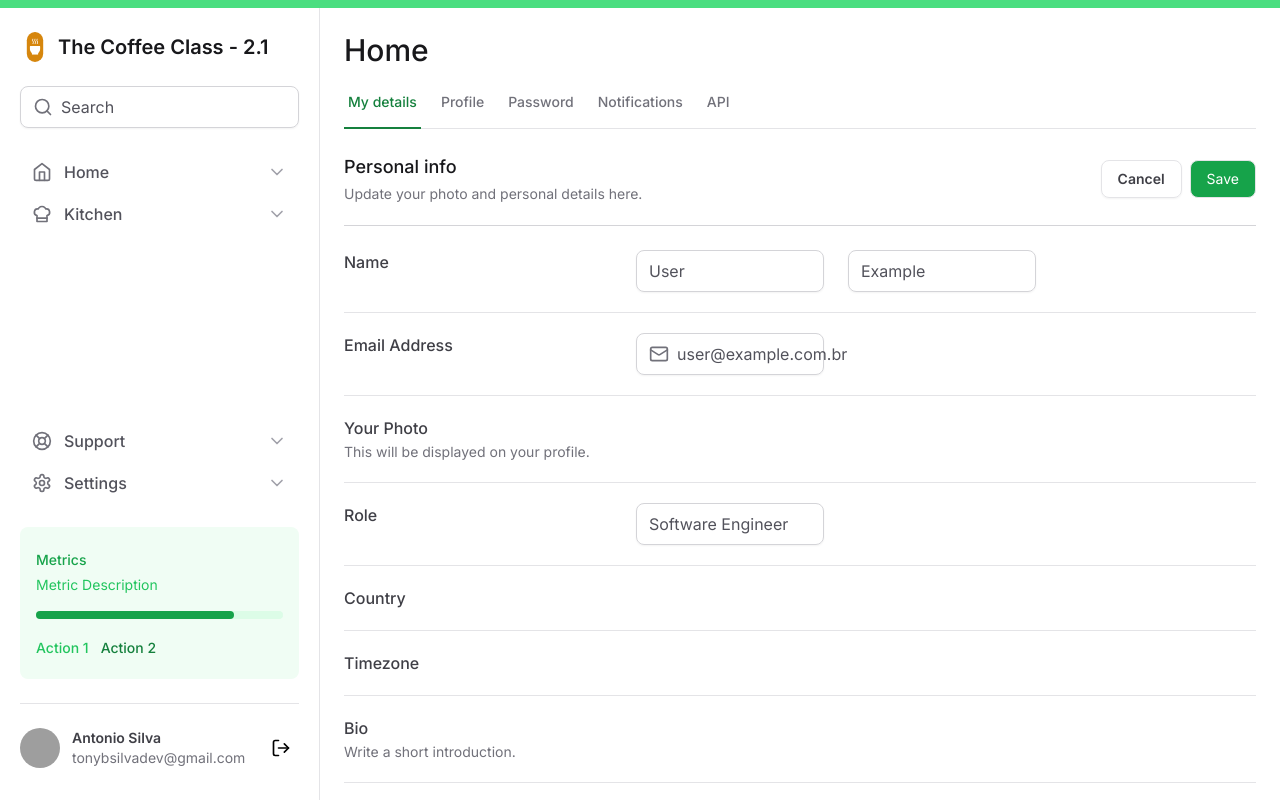
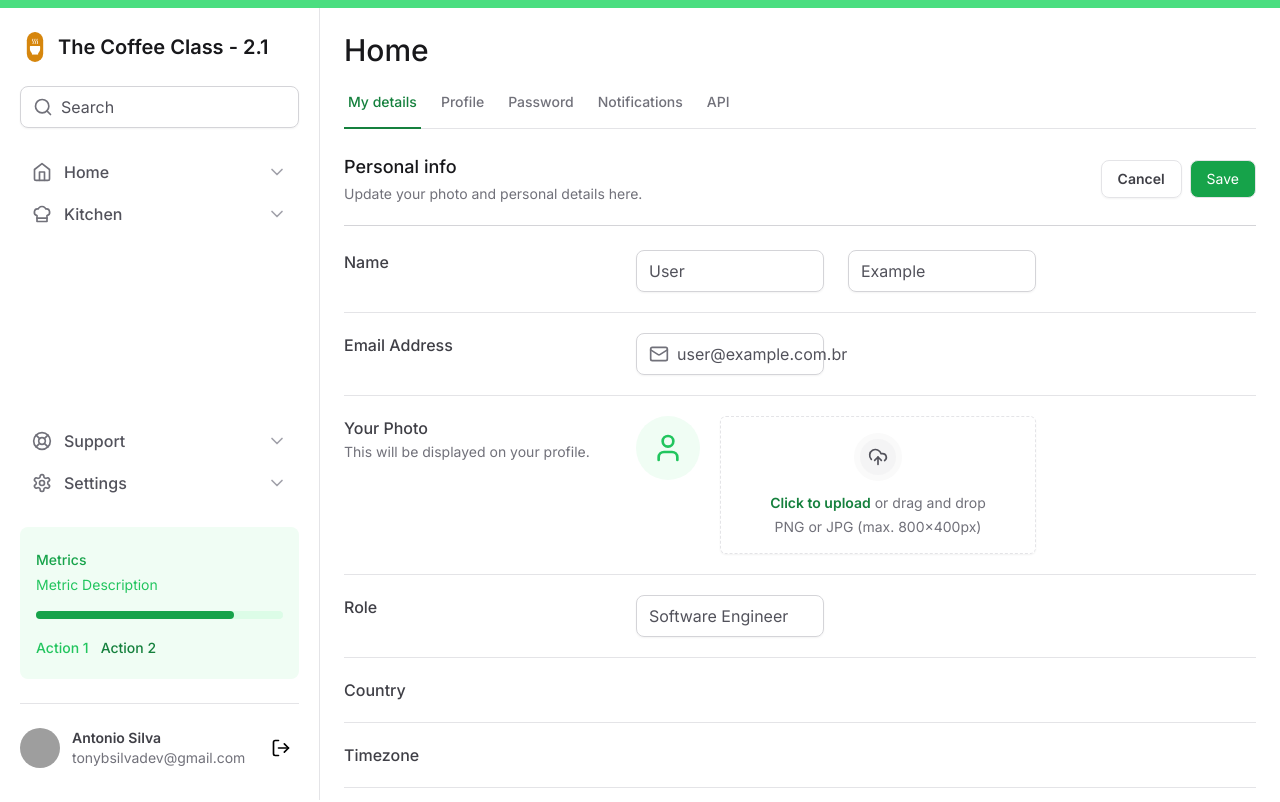
Before and after one commit to Asynnc/design-system-with-tailwind-ui, a Next.js app: page / in a window 1280 px wide. Shown: the top 802 px of the page. Built offline with nearby package versions, Linux system fonts and the light colour scheme; grey boxes are pictures that could not be loaded.

Commit message:
chore: add photo section

```diff
--- a/src/app/page.tsx
+++ b/src/app/page.tsx
@@ -1,4 +1,4 @@
-import { Mail } from 'lucide-react'
+import { Mail, UploadCloud, User } from 'lucide-react'
 import { Input } from './components/Input'
 import { SettingsTabs } from './components/Tabs/SettingsTabs'
 import { Divider } from './components/Sidebar/Divider'
@@ -92,7 +92,30 @@ export default function Home() {
                 This will be displayed on your profile.{' '}
               </span>
             </label>
-            <div className="grid grid-cols-2 gap-6"></div>
+            <div className="flex items-start gap-5">
+              <div className="flex h-16 w-16 items-center justify-center rounded-full bg-green-50">
+                <User className="h-8 w-8 text-green-500" />
+              </div>
+              <label
+                htmlFor="photo"
+                className="group flex flex-1 cursor-pointer flex-col items-center gap-3 rounded-md border border-dashed border-zinc-200 px-6 py-4 text-center text-zinc-500 shadow-sm hover:bg-green-100"
+              >
+                <div className="rounded-full border-6 border-zinc-50 bg-zinc-100 p-2 group-hover:border-green-50 group-hover:bg-white">
+                  <UploadCloud className="h-5 w-5 text-zinc-600 group-hover:text-green-700" />
+                </div>
+                <div className="flex flex-col items-center gap-1">
+                  <span className="text-sm">
+                    {' '}
+                    <span className="font-semibold text-green-700">
+                      Click to upload
+                    </span>{' '}
+                    or drag and drop
+                  </span>
+                  <span className="text-sm">PNG or JPG (max. 800x400px)</span>
+                </div>
+              </label>
+              <input type="file" className="sr-only" id="photo" />
+            </div>
           </div>
           <Divider />
           <div className="grid grid-cols-form gap-3">
@@ -161,7 +184,6 @@ export default function Home() {
             </label>
             <div className="grid grid-cols-2 gap-6"></div>
           </div>
-
           <div className="flex items-center justify-end gap-2 pt-5">
             <button
               type="button"
--- a/tailwind.config.ts
+++ b/tailwind.config.ts
@@ -14,6 +14,9 @@ const config: Config = {
         'gradient-conic':
           'conic-gradient(from 180deg at 50% 50%, var(--tw-gradient-stops))',
       },
+      borderWidth: {
+        6: '6px',
+      },
     },
   },
   plugins: [],
```
